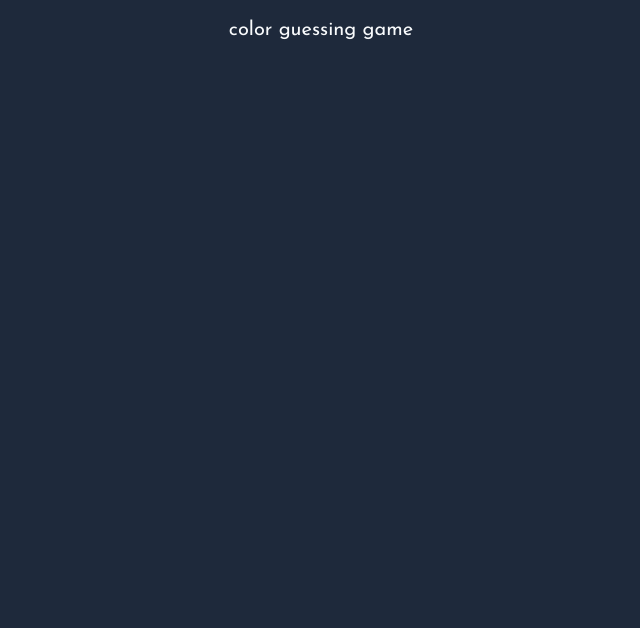
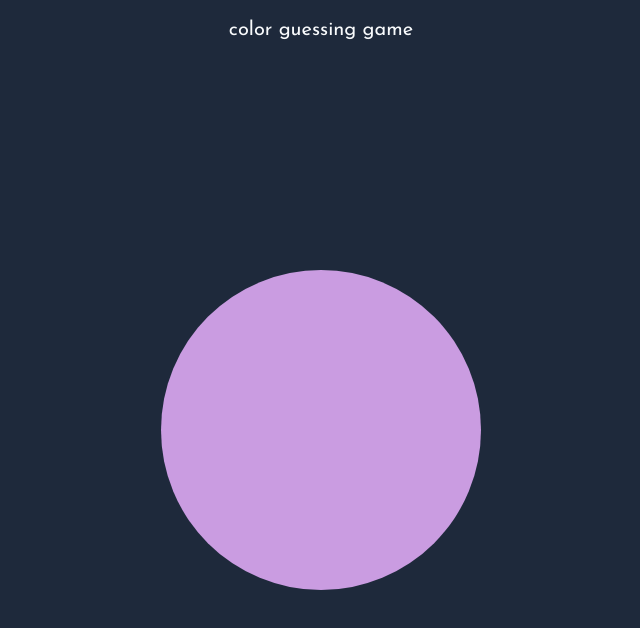
Before and after one commit to ell-ska/test-driven-development, a Next.js app: page / in a window 1280 px wide. Shown: the top 628 px of the page, without its empty margins (319-959 px from the left). Built offline with nearby package versions, Linux system fonts and the light colour scheme.

Commit message:
add color to guess

```diff
--- a/app/layout.tsx
+++ b/app/layout.tsx
@@ -22,7 +22,12 @@ export default function RootLayout({
 }) {
   return (
     <html lang="en">
-      <body className={cn(josefinSans.variable, 'font-primary bg-slate-800 text-slate-50')}>
+      <body
+        className={cn(
+          josefinSans.variable,
+          'flex flex-col min-h-screen font-primary bg-slate-800 text-slate-50'
+        )}
+      >
         <Header />
         {children}
       </body>
--- a/app/page.tsx
+++ b/app/page.tsx
@@ -1,7 +1,11 @@
-export default function Home() {
+import ColorToGuess from '@/components/ColorToGuess'
+
+const Home = () => {
   return (
-    <main className="flex min-h-screen flex-col items-center justify-between p-24">
-
+    <main className='flex flex-col items-center justify-center grow'>
+      <ColorToGuess correctColor='CA9CE1' />
     </main>
   )
 }
+
+export default Home
--- /dev/null
+++ b/components/ColorToGuess.tsx
@@ -0,0 +1,15 @@
+type ColorToGuessProps = {
+  correctColor: string
+}
+
+const ColorToGuess = ({ correctColor }: ColorToGuessProps) => {
+  return (
+    <div
+      data-testid='color-to-guess'
+      style={{ backgroundColor: `#${correctColor}` }}
+      className='h-80 w-80 rounded-full'
+    />
+  )
+}
+
+export default ColorToGuess
```
